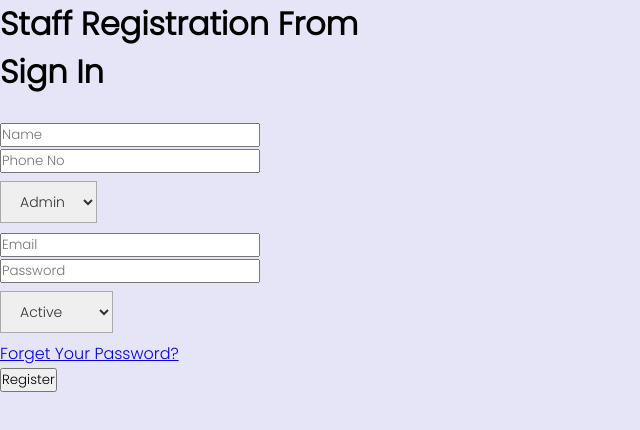
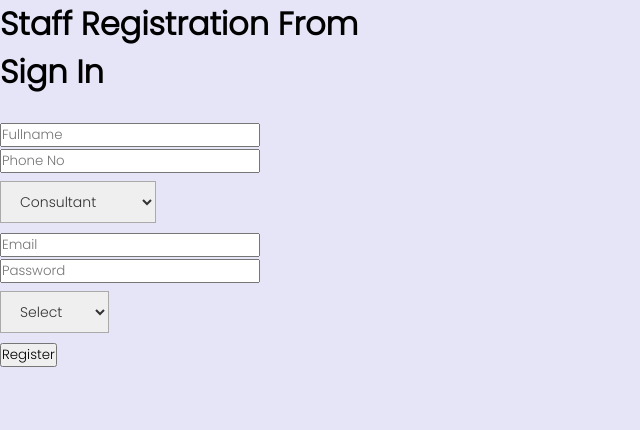
Before and after one commit to Katheesh1224/Gynecology, a React (Create React App) app in the folder gyn/: page /Register_staff in a window 1280 px wide. Shown: the top 430 px of the page, without its empty margins (0-640 px from the left). Built offline with nearby package versions, Linux system fonts and the light colour scheme.

Commit message:
modified reg_staff

```diff
--- a/gyn/src/Register_staff.js
+++ b/gyn/src/Register_staff.js
@@ -5,7 +5,7 @@ import React ,{ useState } from 'react';
 const  Register_staff = () =>{
 
     const [values,setValues] =useState({
-        name:"",
+        full_name:"",
         phone_no:"",
         role:"",
         email:"",
@@ -38,11 +38,13 @@ const  Register_staff = () =>{
         <form onSubmit={handleSubmit}>
             <h1>Sign In</h1>
             <br />
-            <input type='text' name='name' placeholder='Name' onChange={e =>setValues({...values,name:e.target.value})} /><br />
-            <input type='number' name='phone_no' placeholder='Phone No'  onChange={handleChange} /><br />
+            <input type='text' name='name' placeholder='Fullname' onChange={e =>setValues({...values,name:e.target.value})} /><br />
+            <input type='number' name='phone_no' placeholder='Phone No'  onChange={e =>setValues({...values,phone_no:e.target.value})} /><br />
             <select name="role" id="role" onChange={e =>setValues({...values,role:e.target.value})} >
-                                    <option value="admin">Admin</option>
-                                    <option value="staff">Staff</option>
+                                    <option value="consultant">Consultant</option>
+                                    <option value="registrar">Registrar</option>
+                                    <option value="medical_officer">Medical Officer</option>
+                                    <option value="data_entry">Data Entry</option>
                                 </select><br />
             <input type="text" name="email" placeholder="Email"  onChange={handleChange} /><br />
             {/* {formErrors.email && <p style={{ color: "red" }}>{formErrors.email}</p>}<br /> */}
@@ -51,12 +53,12 @@ const  Register_staff = () =>{
             {/* {formErrors.password && <p style={{ color: "red" }}>{formErrors.password}</p>}<br /> */}
 
             <select name="status" id="status" onChange={e =>setValues({...values,status:e.target.value})} >
-                                    <option value="active">Active</option>
-                                    <option value="pending">Pending</option>
-                                    <option value="disabled">Disabled</option>
-                                </select><br />
+                <option value="">Select</option>
+                <option value="active">Active</option>
+                <option value="pending">Pending</option>
+                <option value="inactive">Inactive</option>
+            </select><br />
 
-            <a href="#">Forget Your Password?</a><br />
             <button type='submit'>Register</button>
 
         </form>
```
